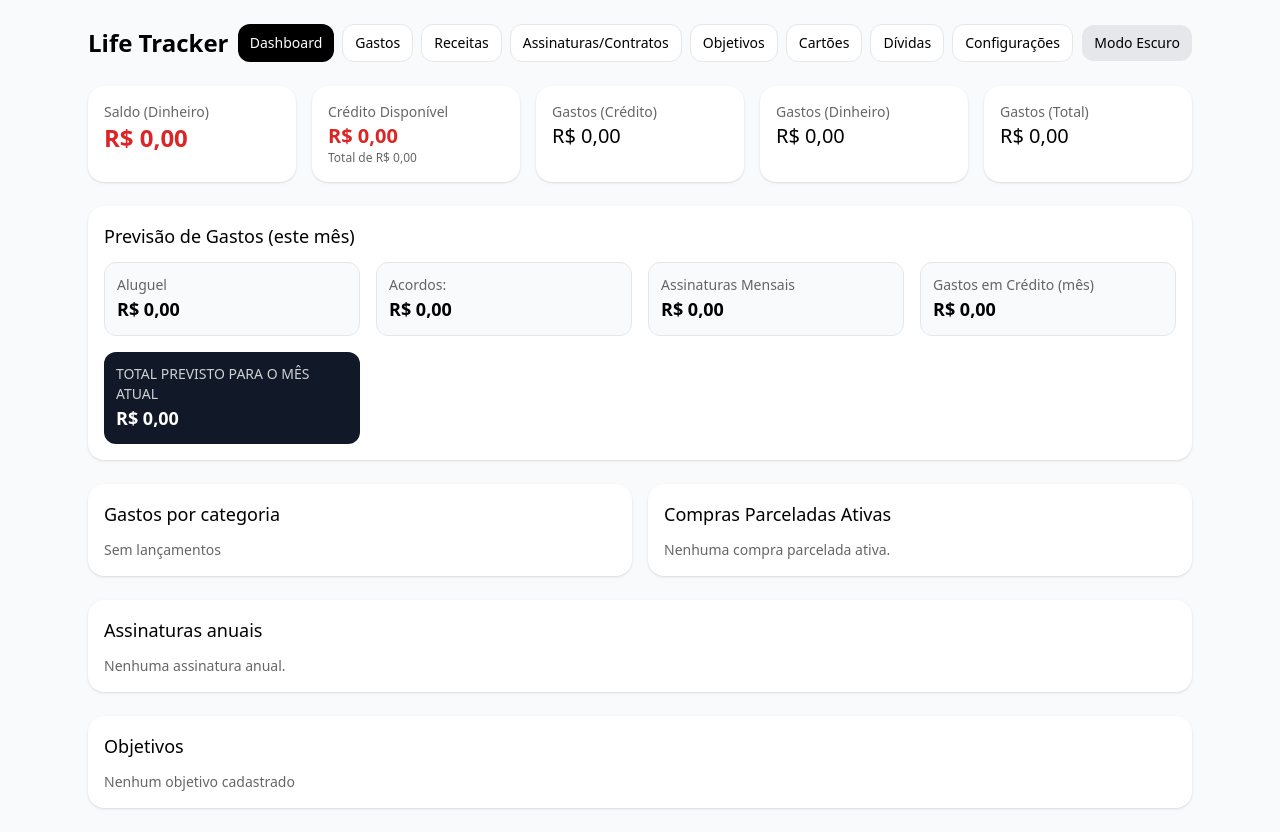
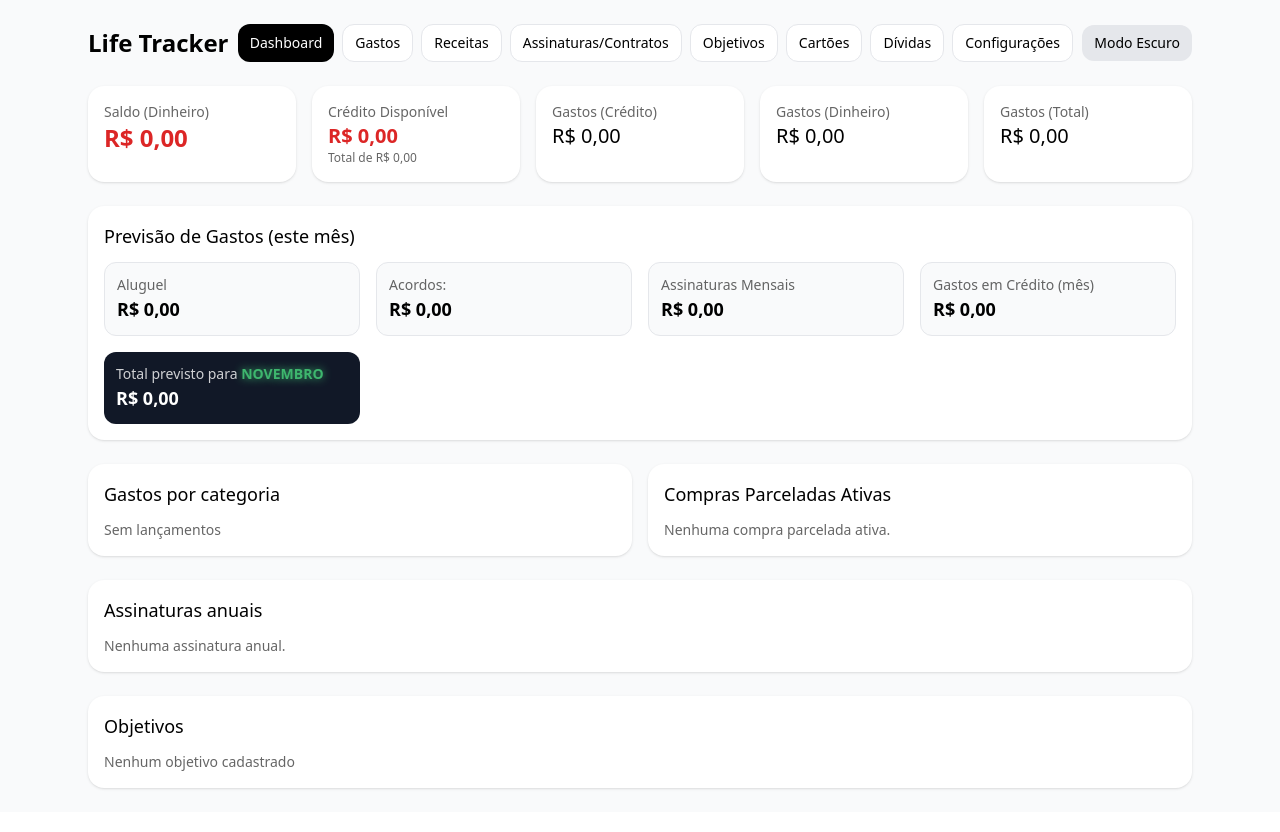
Before and after one commit to costacamargo1/thelifetrackerbyvrs, a React (Vite) app: page / in a window 1280 px wide. Built offline with nearby package versions, Linux system fonts and the light colour scheme; the HTML template or start-up script is replaced by a standard one.

Commit message:
Month implementations

```diff
--- a/src/LifeTracker.tsx
+++ b/src/LifeTracker.tsx
@@ -998,6 +998,8 @@ const previsaoMes = React.useMemo(() => ({
 
   );
 
+  const nomeMesAtual = new Date().toLocaleString('pt-BR', { month: 'long' }).toUpperCase();
+
   return (
     <div className="max-w-6xl mx-auto p-6 space-y-6">
       <header className="flex items-center justify-between">
@@ -1105,7 +1107,12 @@ const previsaoMes = React.useMemo(() => ({
                 <div className="text-lg font-semibold">{fmt(previsaoMes.credito)}</div>
               </button>
               <div className="p-3 rounded-xl bg-gray-900 text-white dark:bg-gray-700">
-                <div className="opacity-80">TOTAL PREVISTO PARA O MÊS ATUAL</div>
+                <div className="opacity-80">
+                  Total previsto para{' '}
+                  <span className="font-bold text-green-400 [text-shadow:0_0_8px_#4ade80]">
+                    {nomeMesAtual}
+                  </span>
+                </div>
                 <div className="text-lg font-semibold">{fmt(previsaoMes.total)}</div>
               </div>
             </div>
@@ -2368,7 +2375,3 @@ const previsaoMes = React.useMemo(() => ({
     </div>
   ); // Closing parenthesis for the return statement
 } // Closing curly brace for the LifeTracker function
-
-function setShowCreditoMesModal(arg0: boolean): void {
-  throw new Error('Function not implemented.');
-}
```
